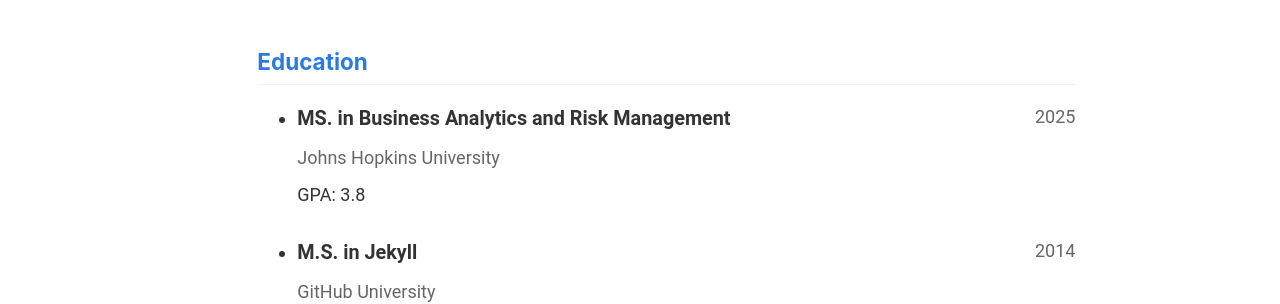
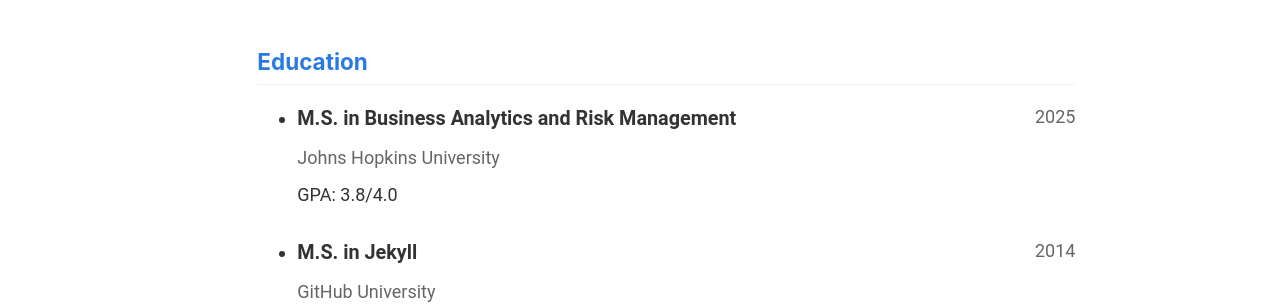
Before and after one commit to LehanDong/lehandongwebsite, a Jekyll site: the page built from _pages/cv-json.md, in a window 1280 px wide and 900 px high, scrolled down 319 px. Shown: the part 153-457 px from the top of the window. Built offline with Jekyll 4.4.1, drawn with Linux system fonts in a browser that asks for light colours.

Commit message:
Update cv.json

```diff
--- a/_data/cv.json
+++ b/_data/cv.json
@@ -34,11 +34,11 @@
   "education": [
     {
       "institution": "Johns Hopkins University",
-      "area": "MS. in Business Analytics and Risk Management",
-      "studyType": "",
+      "area": "M.S. in Business Analytics and Risk Management",
+      "studyType": "Full-time",
       "startDate": "2024",
       "endDate": "2025",
-      "gpa": "3.8",
+      "gpa": "3.8/4.0",
       "courses": []
     },
     {
```
